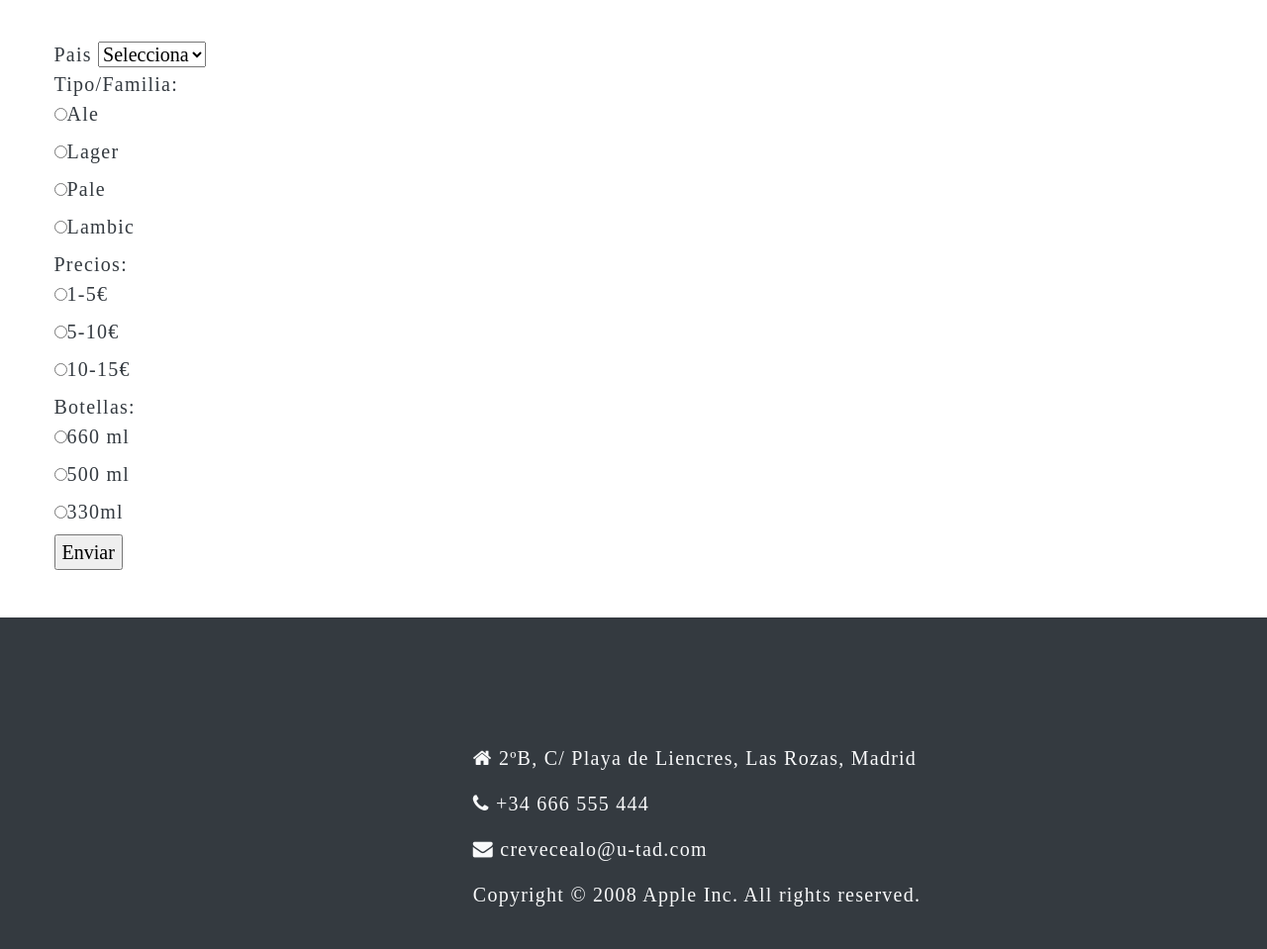
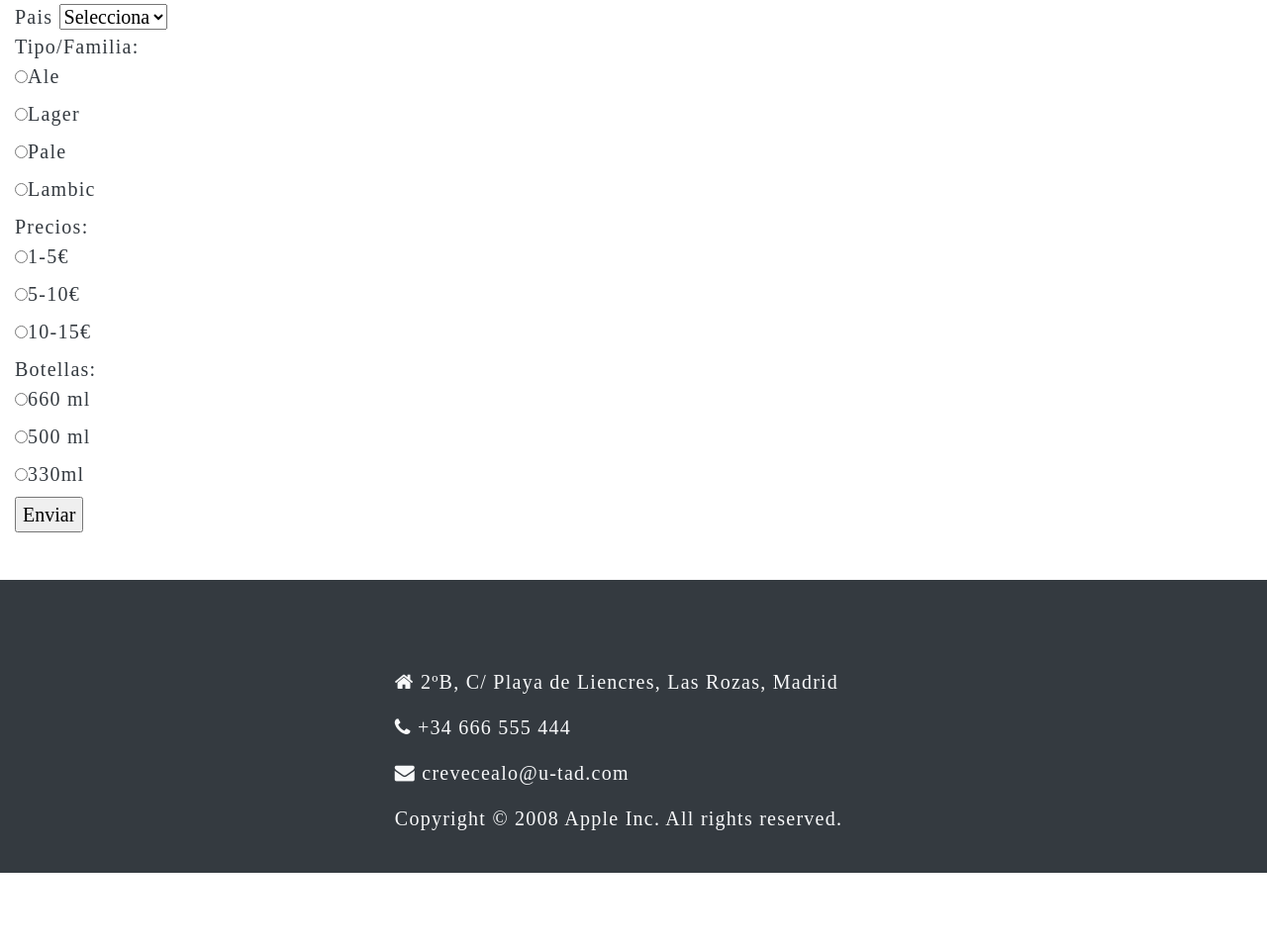
Before and after one commit to jimmosca/GetoBeerIt, a PHP site: page /Catalogo.php in a window 1280 px wide; the page is wider, and only the part inside the window is pictured. Shown: the part 62-1021 px from the top of that part at 99% size. After the commit the page ends 944 px from the top of that part, so only its background shows below. Run offline with PHP 8.4, Linux system fonts and the light colour scheme; data that the repository does not hold is empty.

Commit message:
Visual catalogo

```diff
--- a/Catalogo.php
+++ b/Catalogo.php
@@ -46,7 +46,7 @@ $arrayPaises = [ "Selecciona","Alemania", "Bélgica", "España"];
     </form>
   </div>
 
-  <div class= "col-7 "id= "catalogo" >
+  <div class= "col-10 "id= "catalogo" >
     <div class= "row" id="solucion">
       <script> catalogo();</script>
       <div>
--- a/css/Catalogo.css
+++ b/css/Catalogo.css
@@ -5,10 +5,12 @@ img {
 }
 .row {
     width: 100%;
-    margin-top: 8%;
-    margin-left: 5%;
+margin-top: 5%;
 }
 .col-12 {
     display: flex;
     margin-bottom: 4%;
 }
+#texto {
+    width: 200px;
+}
```
